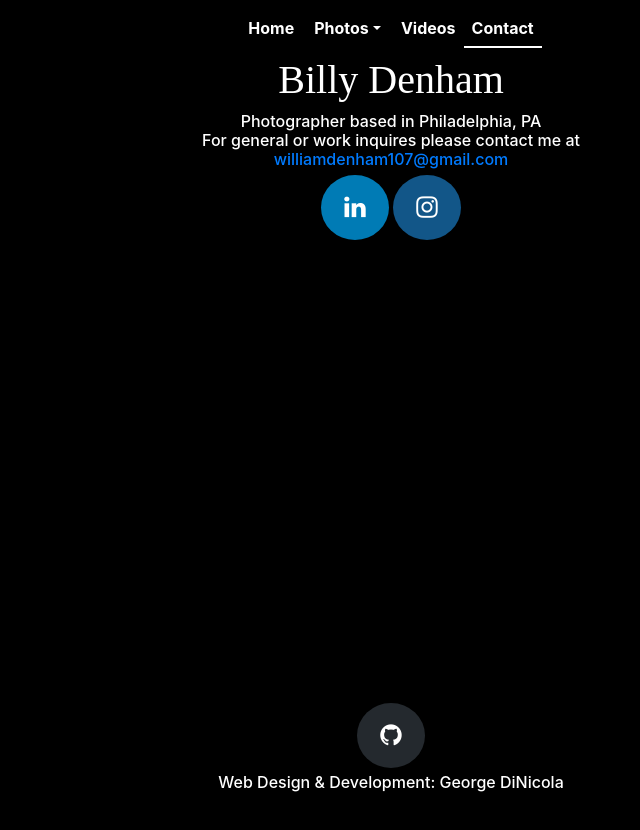
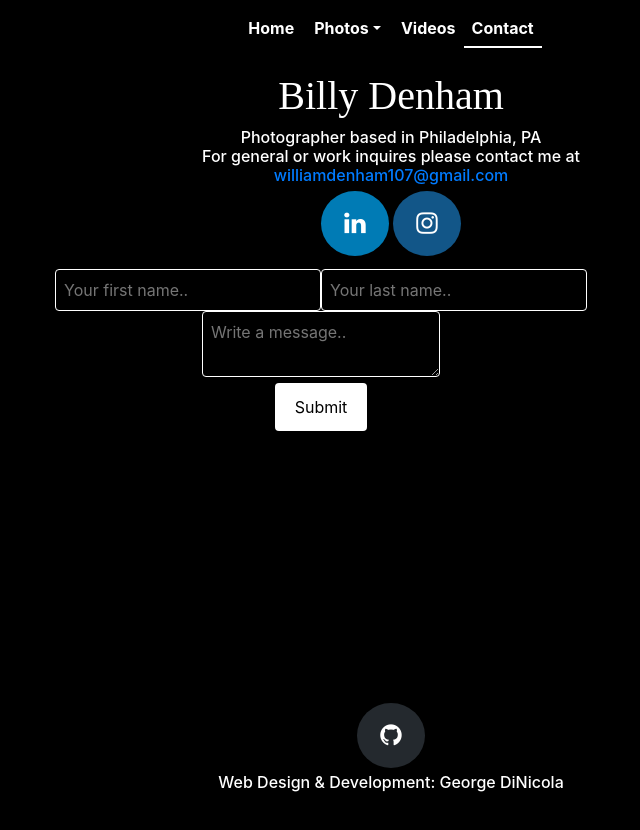
Before and after one commit to GeorgeDiNicola/serverless-photography-website, a React (Create React App) app in the folder static/: page /Contact in a window 1280 px wide. Shown: the top 830 px of the page, without its empty margins (249-889 px from the left). Before the commit the page ends 800 px from the top, so only its background shows below. Built offline with nearby package versions, Linux system fonts and the light colour scheme.

Commit message:
added contact form. sizing is not working properly. the width is not inheriting the true width from the page body

```diff
--- a/static/src/components/Contact.jsx
+++ b/static/src/components/Contact.jsx
@@ -20,14 +20,29 @@ export default class Contact extends Component {
           <br/>
           </h6>
       </div>
+
+      <div class="container">
+        <form>
+          {/*<label for="fname">First Name</label>*/}
+          <input type="text" id="fname" name="firstname" placeholder="Your first name.."></input>
+          {/*<label for="lname">Last Name</label>*/}
+          <input type="text" id="lname" name="lastname" placeholder="Your last name.."></input>
+          <br/>
+          {/*<label for="message">Message</label>*/}
+          <textarea id="message" name="message" placeholder="Write a message.."></textarea>
+          <br/>
+          <input type="submit" value="Submit"></input>
+        </form>
+      </div>
+
       <div className="w3-animate-right">
-        <footer>
+        <div className="footer">
           <h6>
           <a href="https://github.com/GeorgeDiNicola" class="fa fa-github" target="_blank"></a>
           <br/>
           Web Design & Development: George DiNicola
           </h6>
-        </footer>
+        </div>
       </div>
       </React.Fragment>
     );
--- a/static/src/css/contactme.css
+++ b/static/src/css/contactme.css
@@ -2,6 +2,7 @@ h1 {
   color: white;
   text-align: center;
   font-family: 'Snell Roundhand';
+  padding-top: 2vh;
 }
 
 h2 {
@@ -17,6 +18,37 @@ h5 {
 h6 {
   color: white;
 	text-align: center;
+}
+
+input[type=text], select, textarea {
+  border: 1px solid white; /* white border */
+  border-radius: 4px; /* Rounded borders */
+  box-sizing: border-box; /* Make sure that padding and width stays in place */
+  resize: vertical; /* Allow the user to vertically resize the textarea (not horizontally) */
+  background-color: black;
+  color: black;
+  padding: 1vh;
+}
+
+input[type=submit] {
+  background-color: white;
+  color: black;
+  padding: 12px 20px;
+  border: none;
+  border-radius: 4px;
+  cursor: pointer;
+}
+
+/* When moving the mouse over the submit button, add a darker green color */
+input[type=submit]:hover {
+  background-color: #45a049;
+}
+
+/* container is not taking up entire width, which messes up centering*/
+.container {
+  text-align: center;
+  width: 100%;
+  margin:0px auto;
 }
 
 .w3-animate-left {
@@ -64,17 +96,12 @@ h6 {
   }
 }
 
-footer {
+.footer {
   position: fixed;
   bottom: 0;
   color: white;
   width: 100%;
   text-align: center;
-}
-
-.parentContainer {
-  text-align: center;
-  padding-top: 4%;
 }
 
 .left {
--- a/static/src/css/video.css
+++ b/static/src/css/video.css
@@ -18,7 +18,6 @@
 
 .container div {
   scroll-snap-align: start;
-
   height: 80vh;
   display: flex;
   justify-content: center;
```
Lines whose indentation alone changed are shown as unchanged.
